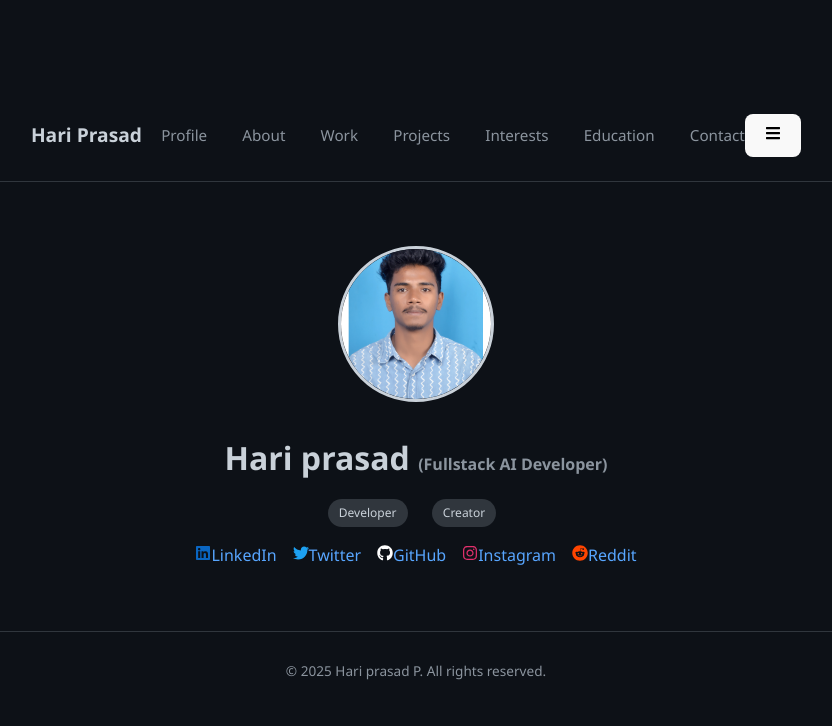
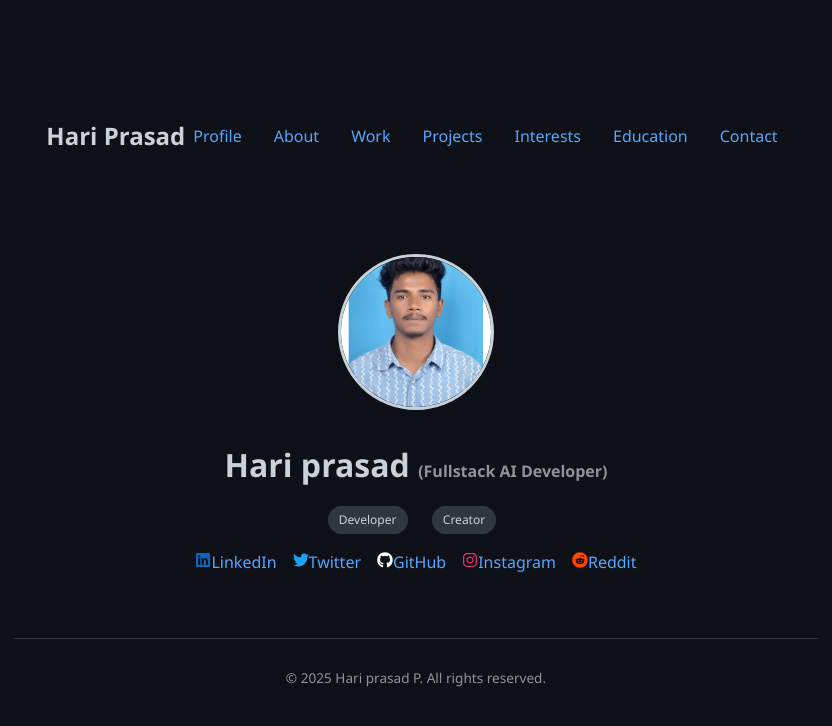
Before and after one commit to hariprasadP06/Portfolio, a React (Vite) app: page / in a window 1280 px wide. Shown: the top 726 px of the page, without its empty margins (224-1056 px from the left). Built offline with nearby package versions, Linux system fonts and the light colour scheme.

Commit message:
refactor: enhance Navbar component with responsive design and mobile menu functionality

```diff
--- a/src/components/navbar/Navbar.css
+++ b/src/components/navbar/Navbar.css
@@ -1,4 +1,4 @@
-.navbar {
+/* .navbar {
     display: flex;
     justify-content: space-between;
     align-items: center;
@@ -45,3 +45,77 @@
       align-items: center;
     }
   }
+   */
+
+
+
+   .navbar {
+    display: flex;
+    justify-content: space-between;
+    align-items: center;
+    padding: 1rem 2rem;
+    background-color: #0d1117;
+    position: sticky;
+    top: 0;
+    z-index: 100;
+  }
+
+  .logo {
+    font-size: 1.5rem;
+    color: #c9d1d9;
+  }
+
+  /* Common link styling */
+  .nav-links a,
+  .nav-links-mobile a {
+    text-decoration: none;
+    color: #58a6ff;
+    font-weight: 500;
+    margin: 0.5rem;
+  }
+
+  /* Desktop Links */
+  .nav-links {
+    display: flex;
+    gap: 1rem;
+  }
+
+  /* Hamburger Icon (hidden by default) */
+  .mobile-menu-icon {
+    display: none;
+    background: none;
+    color: #c9d1d9;
+    font-size: 1.8rem;
+    cursor: pointer;
+    border: none;
+  }
+
+  /* Mobile Dropdown Menu */
+  .nav-links-mobile {
+    display: flex;
+    flex-direction: column;
+    position: absolute;
+    top: 60px;
+    right: 20px;
+    background-color: #161b22;
+    border-radius: 10px;
+    padding: 1rem;
+    z-index: 99;
+  }
+
+  /* Show/hide elements based on screen size */
+  @media (max-width: 768px) {
+    .desktop-only {
+      display: none;
+    }
+
+    .mobile-only {
+      display: block;
+    }
+  }
+
+  @media (min-width: 769px) {
+    .mobile-only {
+      display: none;
+    }
+  }
--- a/src/components/navbar/Navbar.tsx
+++ b/src/components/navbar/Navbar.tsx
@@ -28,14 +28,35 @@ import "./Navbar.css";
 const Navbar = () => {
   const [isMobile, setIsMobile] = useState(false);
 
-  const handleToggle = () => setIsMobile(!isMobile);
+  const toggleMobileMenu = () => setIsMobile(!isMobile);
   const closeMenu = () => setIsMobile(false);
 
   return (
     <nav className="navbar">
       <h2 className="logo">Hari Prasad</h2>
 
-      <div className={`nav-links ${isMobile ? "nav-links-mobile" : ""}`}>
+      {/* Desktop Links */}
+      <div className="nav-links desktop-only">
+        <Link to="/">Profile</Link>
+        <Link to="/about">About</Link>
+        <Link to="/experience">Work</Link>
+        <Link to="/projects">Projects</Link>
+        <Link to="/interests">Interests</Link>
+        <Link to="/education">Education</Link>
+        <Link to="/contact">Contact</Link>
+      </div>
+
+      {/* Mobile Menu Icon */}
+      <button
+        className="mobile-menu-icon mobile-only"
+        onClick={toggleMobileMenu}
+      >
+        {isMobile ? <FaTimes /> : <FaBars />}
+      </button>
+
+      {/* Mobile Dropdown */}
+      {isMobile && (
+        <div className="nav-links-mobile mobile-only">
           <Link to="/" onClick={closeMenu}>
             Profile
           </Link>
@@ -58,10 +79,7 @@ const Navbar = () => {
             Contact
           </Link>
         </div>
-
-      <button className="mobile-menu-icon" onClick={handleToggle}>
-        {isMobile ? <FaTimes /> : <FaBars />}
-      </button>
+      )}
     </nav>
   );
 };
```
Lines whose indentation alone changed are shown as unchanged.
